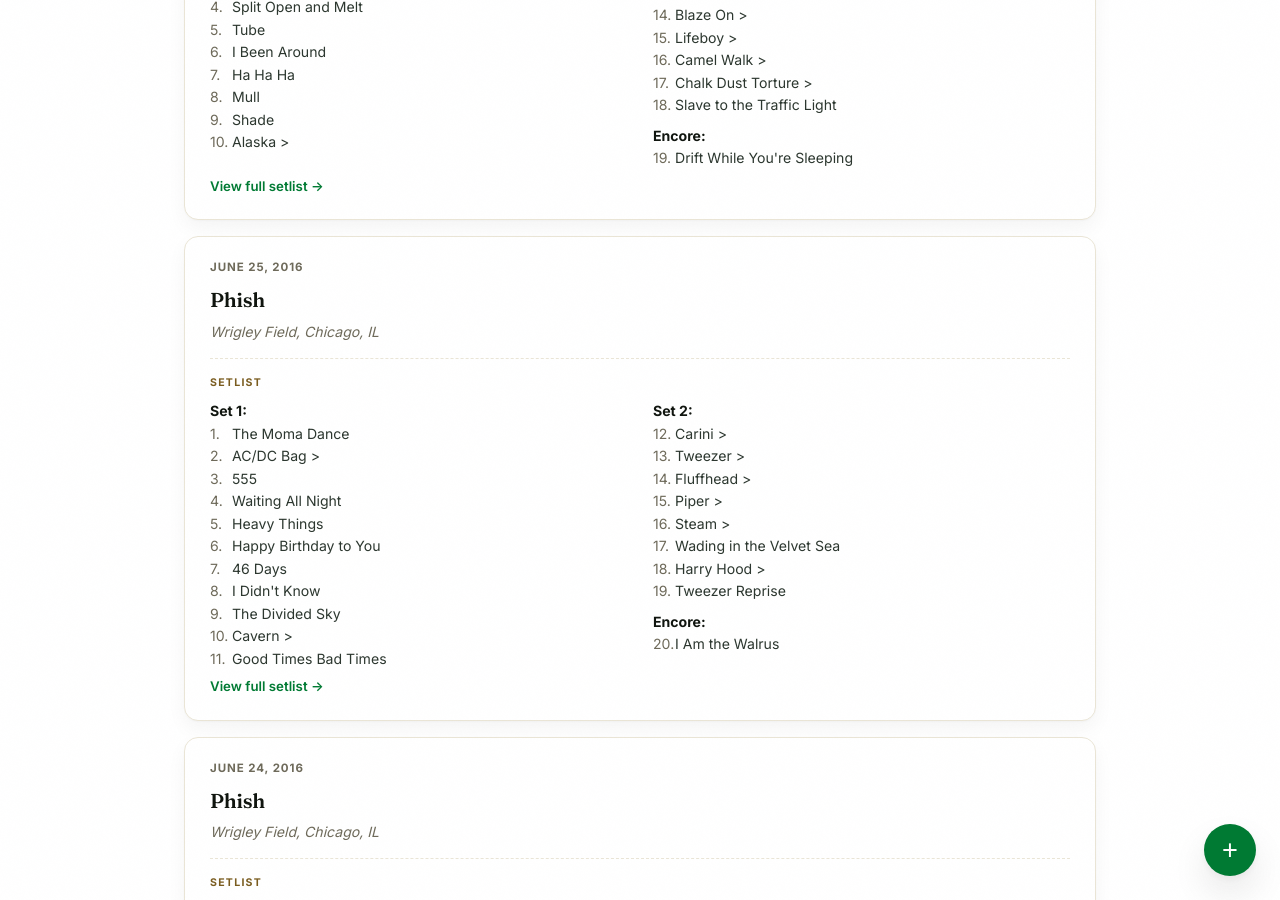
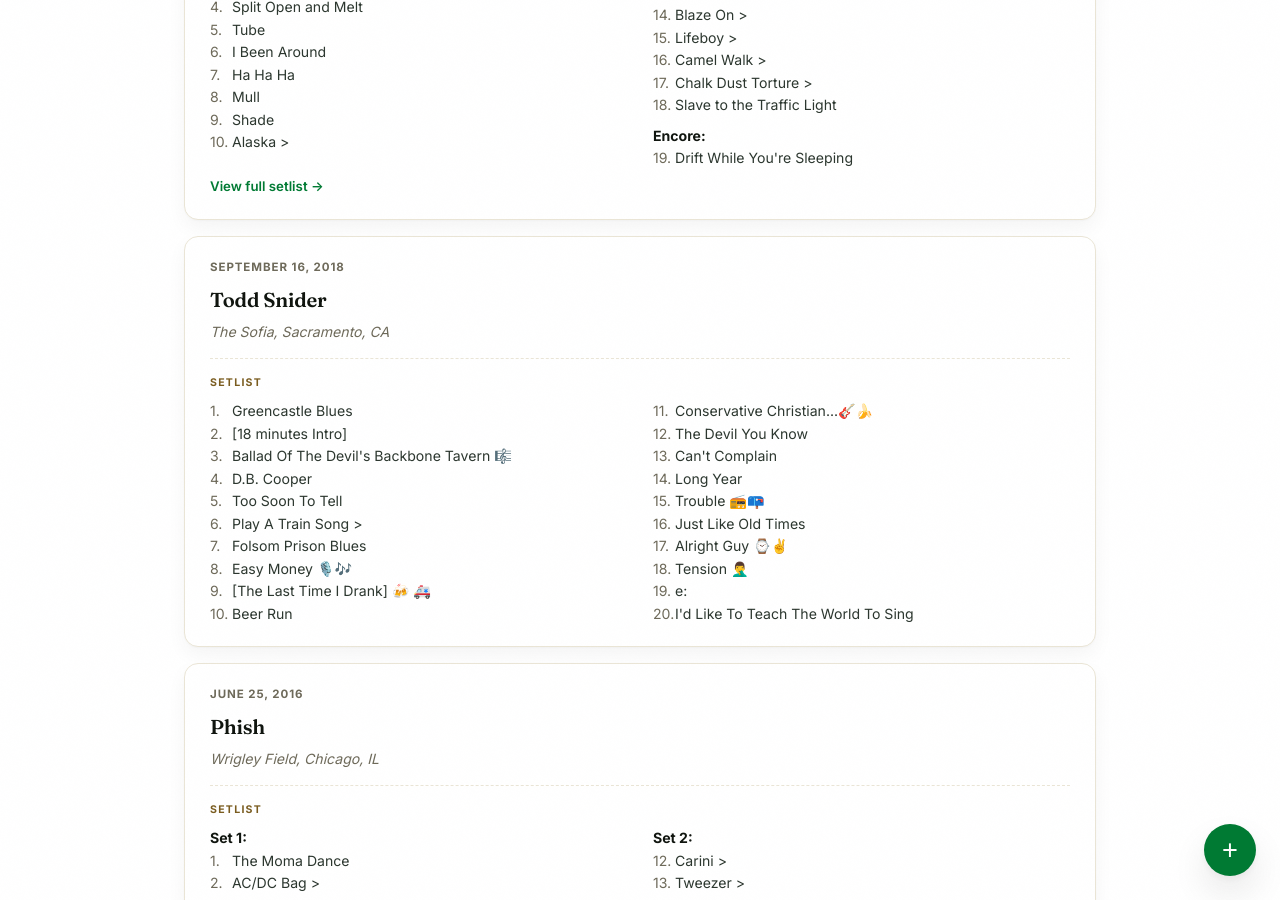
Before and after one commit to bmlanders/adventures, a Jekyll site: the page built from shows/index.html, in a window 1280 px wide and 900 px high, scrolled down 24506 px. Built offline with Jekyll 4.4.1, drawn with Linux system fonts in a browser that asks for light colours; some of the changed text lies outside the part shown.

Commit message:
Log show: Todd Snider on 2018-09-16

```diff
--- a/shows/index.html
+++ b/shows/index.html
@@ -1604,6 +1604,37 @@
   </div>
 
   <a class="show-trip-link" href="https://www.setlist.fm/setlist/phish/2021/the-gorge-amphitheatre-george-wa-2b8cfc5e.html" target="_blank" rel="noopener">View full setlist &rarr;</a>
+</div>
+
+<div class="show-entry" id="2018-09-16-todd-snider">
+  <div class="show-date">September 16, 2018</div>
+  <h3>Todd Snider</h3>
+  <div class="show-venue">The Sofia, Sacramento, CA</div>
+  <div class="setlist">
+    <div class="setlist-lbl">Setlist</div>
+    <ol class="setlist-list">
+      <li>Greencastle Blues</li>
+      <li>[18 minutes Intro]</li>
+      <li>Ballad Of The Devil's Backbone Tavern 🎼</li>
+      <li>D.B. Cooper</li>
+      <li>Too Soon To Tell</li>
+      <li>Play A Train Song &gt;</li>
+      <li>Folsom Prison Blues</li>
+      <li>Easy Money 🎙️🎶</li>
+      <li>[The Last Time I Drank] 🍻 🚑</li>
+      <li>Beer Run</li>
+      <li>Conservative Christian...🎸🍌</li>
+      <li>The Devil You Know</li>
+      <li>Can't Complain</li>
+      <li>Long Year</li>
+      <li>Trouble 📻📪</li>
+      <li>Just Like Old Times</li>
+      <li>Alright Guy ⌚✌️</li>
+      <li>Tension 🤦‍♂️</li>
+      <li>e:</li>
+      <li>I'd Like To Teach The World To Sing</li>
+    </ol>
+  </div>
 </div>
 
 <div class="show-entry" id="2016-06-25-phish">
```
